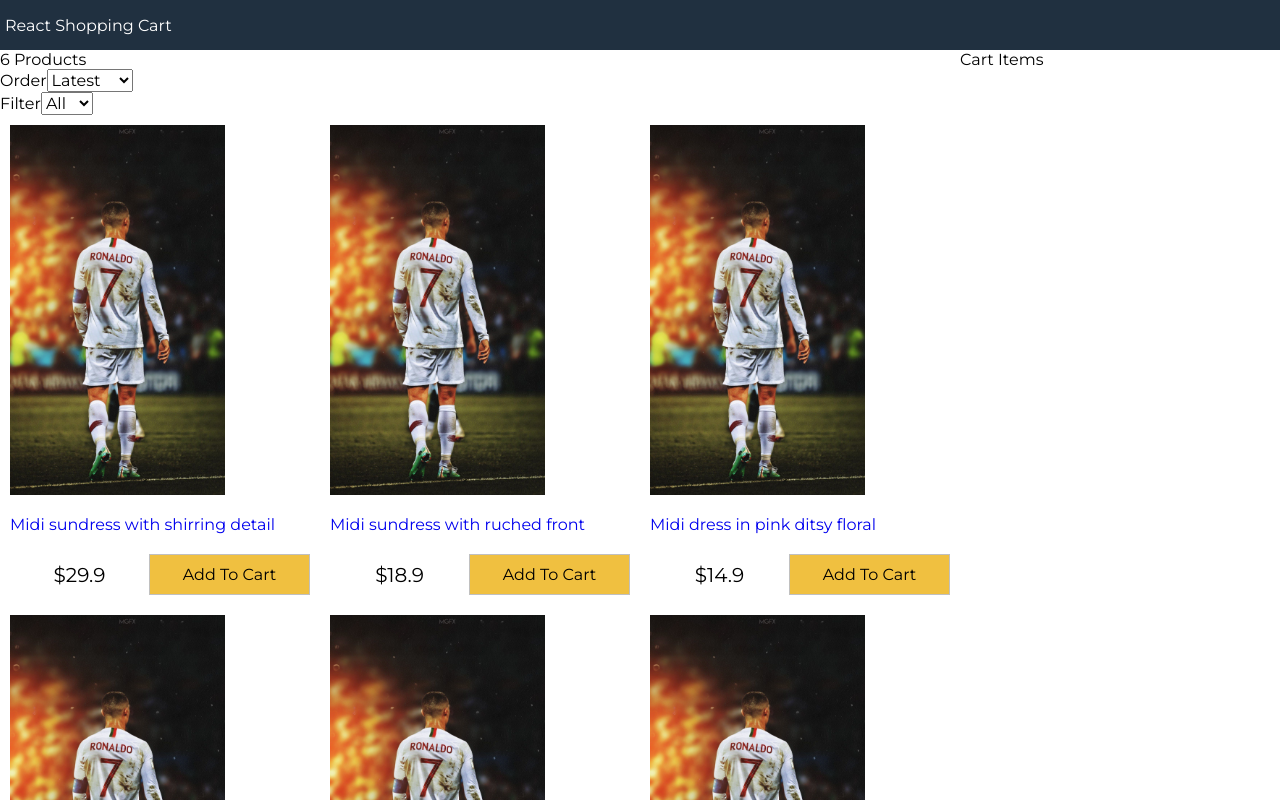
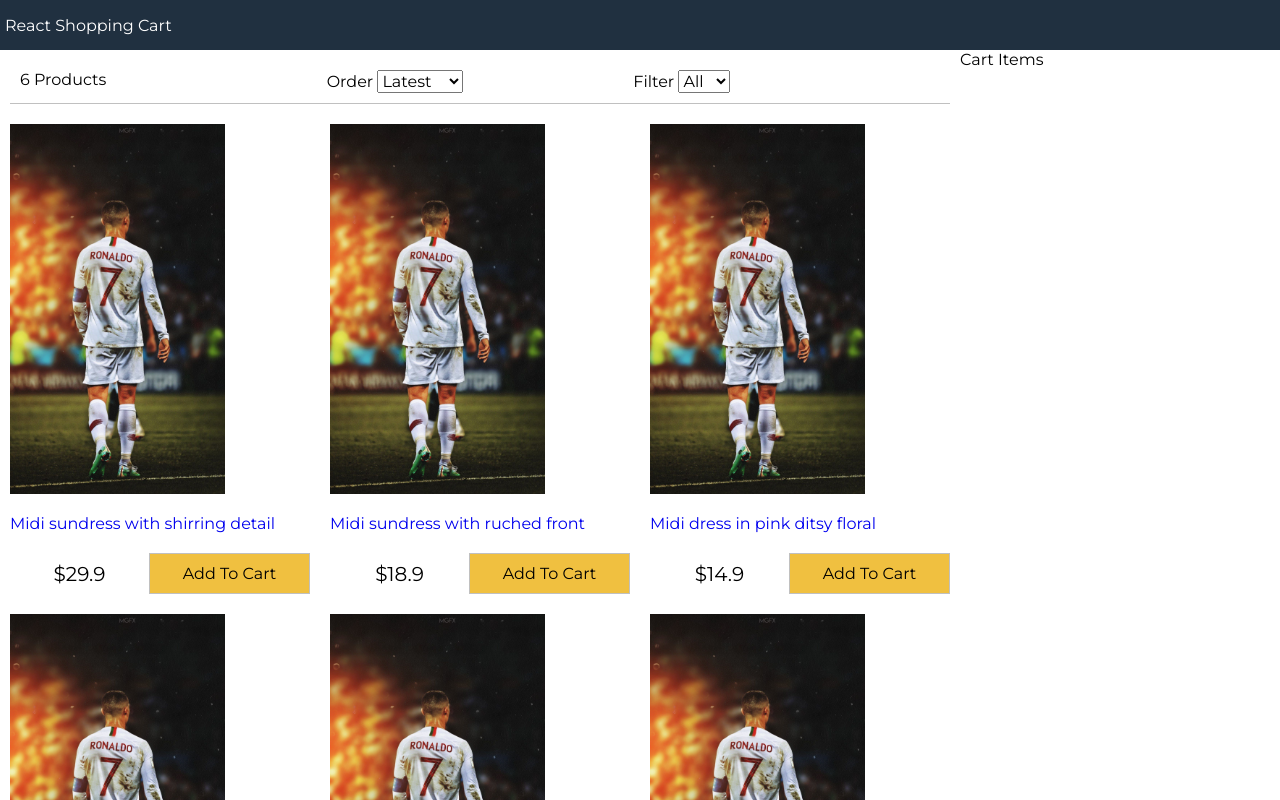
Before and after one commit to vermad843/shopping-cart, a React (Create React App) app: page / in a window 1280 px wide. Shown: the top 800 px of the page. Built offline with nearby package versions, Linux system fonts and the light colour scheme.

Commit message:
filter dropdown

```diff
--- a/src/App.js
+++ b/src/App.js
@@ -12,8 +12,29 @@
                sort : ''
           };
      }
+
+    sortProducts(sort) {
+
+    }
+
+    filterProducts = (e) => {
+       if(e.target.value === "") {
+            this.setState({
+                 size : e.target.value,
+                 product: data.products
+            });
+       }else {
+            this.setState({
+                 size : e.target.value,
+                 products : data.products.filter(product => (
+                      product.availableSizes.indexOf(e.target.value) >= 0
+                 ))
+            });
+       }
+    }
+
   render() {
-       const {products} = this.state;
+       const {products,size, sort} = this.state;
     return (
       <div className="grid-container">
           <header>
@@ -24,6 +45,10 @@
                  <div className = "main">
                       <Filter
                           count = {products.length}
+                          size = {size}
+                          sort = {sort}
+                          filterProducts = {this.filterProducts}
+                          sortProducts = {this.sortProducts}
                       />
                       <Product
                           products={products}
--- a/src/components/Filter.js
+++ b/src/components/Filter.js
@@ -7,16 +7,22 @@
               {props.count} Products
           </div>
           <div className = "filter-sort">
-              Order
-              <select>
+              Order{" "}
+              <select
+                  value = {props.sort}
+                  onChange = {props.sortProducts}
+                  >
                   <option>Latest</option>
                   <option value="lowest">Lowest</option>
                   <option value = "highest">Highest</option>
               </select>
           </div>
           <div className = "filter-size">
-              Filter
-              <select>
+              Filter{" "}
+              <select
+                  value = {props.size}
+                  onChange = {props.filterProducts}
+                  >
                   <option value = "">All</option>
                   <option value = "XS">XS</option>
                   <option value = "S">S</option>
--- a/src/index.css
+++ b/src/index.css
@@ -147,3 +147,19 @@
 .button.primary {
   background-color: #f0c040;
 }
+
+
+/*Filter*/
+
+.filter  {
+  display: flex;
+  justify-content: space-between;
+  padding : 1rem;
+  margin : 1rem;
+  border-bottom:0.1rem #c0c0c0 solid;
+}
+
+
+.filter div {
+  flex : 1;
+}
```
